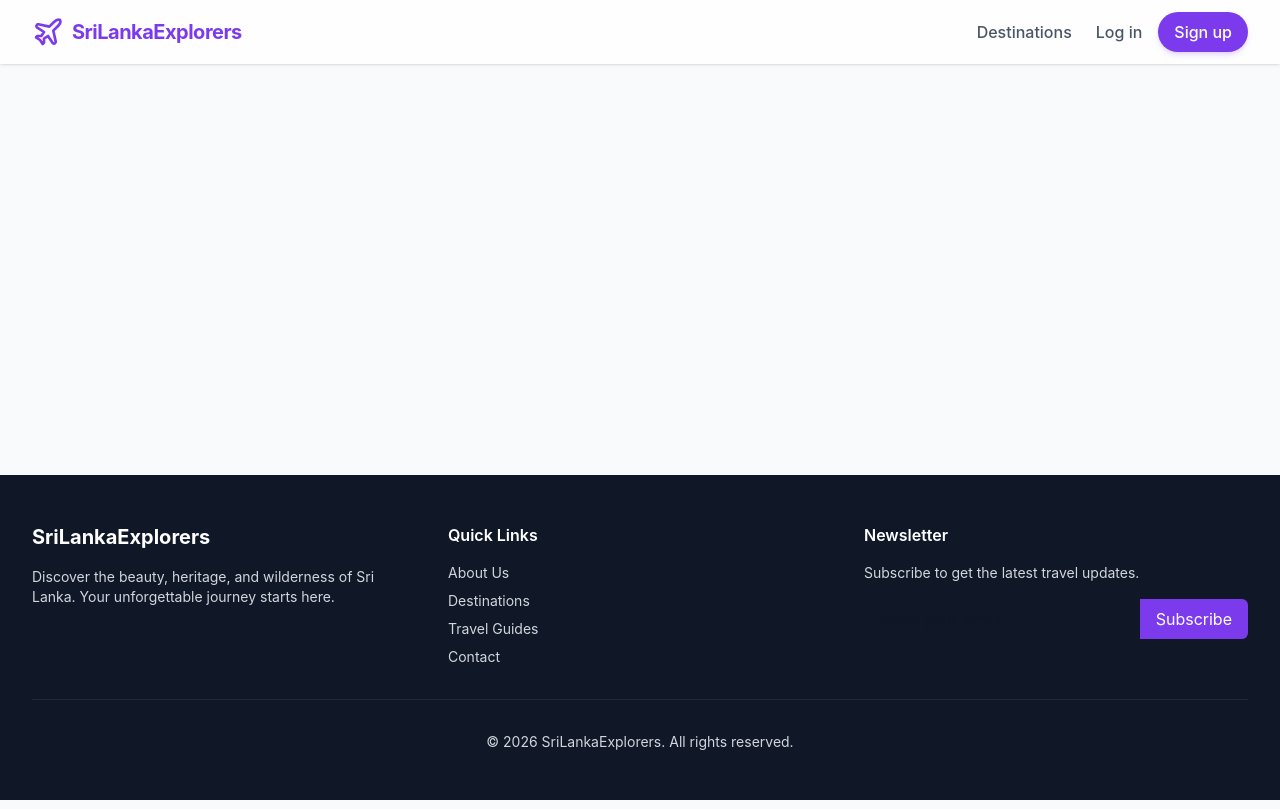
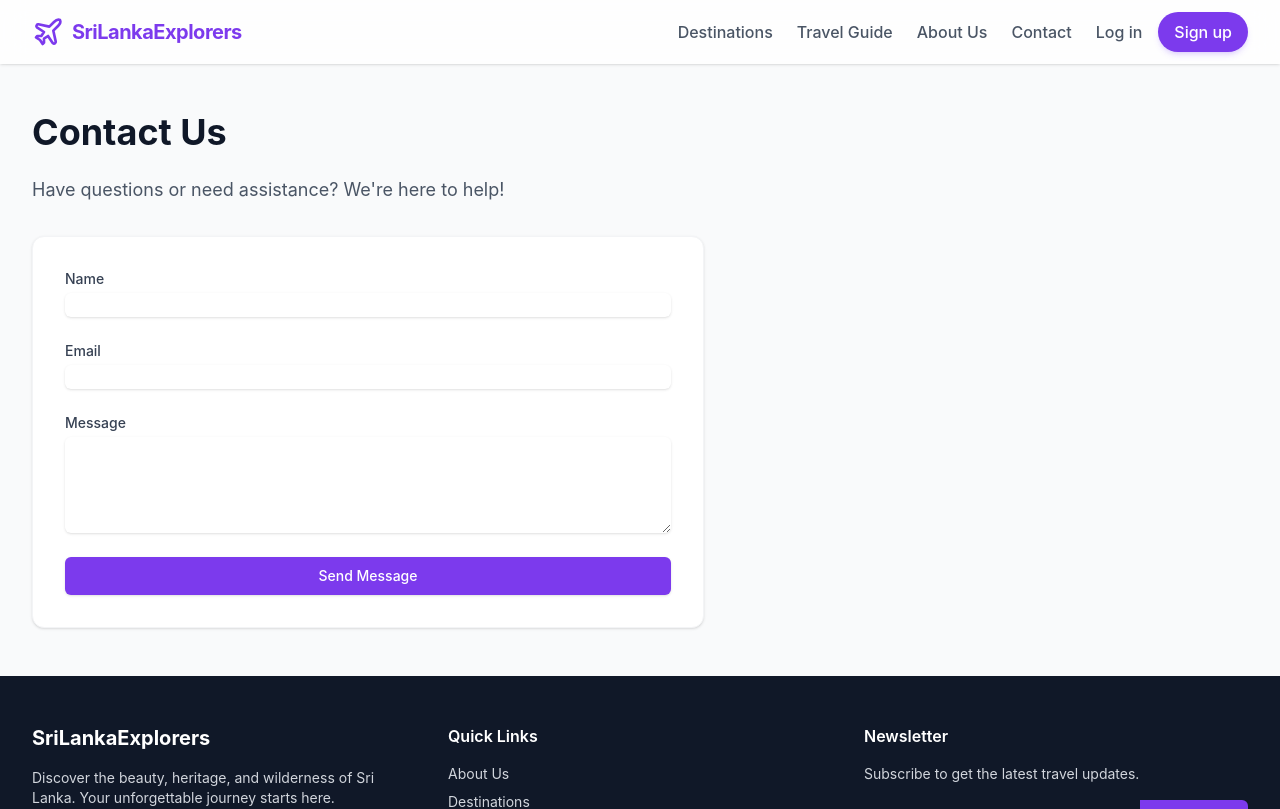
Before and after one commit to AsiriRasnayaka/Travel-Web-Application, a React (Vite) app in the folder client/: page /contact in a window 1280 px wide. Shown: the top 809 px of the page. Built offline with nearby package versions, Linux system fonts and the light colour scheme.

Commit message:
feat: implement Contact, TravelGuide, and AboutUs pages and update App routing and Navbar navigation

```diff
--- a/client/src/App.jsx
+++ b/client/src/App.jsx
@@ -6,6 +6,9 @@ import Destinations from './pages/Destinations';
 import DestinationDetails from './pages/DestinationDetails';
 import Login from './pages/Login';
 import Register from './pages/Register';
+import AboutUs from './pages/AboutUs';
+import Contact from './pages/Contact';
+import TravelGuide from './pages/TravelGuide';
 
 function App() {
   return (
@@ -17,6 +20,9 @@ function App() {
             <Route path="/" element={<Home />} />
             <Route path="/destinations" element={<Destinations />} />
             <Route path="/destinations/:id" element={<DestinationDetails />} />
+            <Route path="/travel-guide" element={<TravelGuide />} />
+            <Route path="/about" element={<AboutUs />} />
+            <Route path="/contact" element={<Contact />} />
             <Route path="/login" element={<Login />} />
             <Route path="/register" element={<Register />} />
           </Routes>
--- a/client/src/components/Navbar.jsx
+++ b/client/src/components/Navbar.jsx
@@ -26,6 +26,15 @@ const Navbar = () => {
           <div className="flex items-center space-x-6">
             <Link to="/destinations" className="text-gray-600 hover:text-brand-600 font-medium transition">
               Destinations
+            </Link>
+            <Link to="/travel-guide" className="text-gray-600 hover:text-brand-600 font-medium transition">
+              Travel Guide
+            </Link>
+            <Link to="/about" className="text-gray-600 hover:text-brand-600 font-medium transition">
+              About Us
+            </Link>
+            <Link to="/contact" className="text-gray-600 hover:text-brand-600 font-medium transition">
+              Contact
             </Link>
 
             {user ? (
--- /dev/null
+++ b/client/src/pages/AboutUs.jsx
@@ -0,0 +1,17 @@
+import React from 'react';
+
+const AboutUs = () => {
+  return (
+    <div className="max-w-7xl mx-auto px-4 sm:px-6 lg:px-8 py-12">
+      <h1 className="text-4xl font-bold text-gray-900 mb-6">About Us</h1>
+      <p className="text-lg text-gray-600 mb-4">
+        Welcome to SriLankaExplorers. We are dedicated to providing you with the best travel experiences in Sri Lanka.
+      </p>
+      <p className="text-lg text-gray-600">
+        Our mission is to help you discover the hidden gems, cultural heritage, and natural beauty of our island nation.
+      </p>
+    </div>
+  );
+};
+
+export default AboutUs;
--- /dev/null
+++ b/client/src/pages/Contact.jsx
@@ -0,0 +1,33 @@
+import React from 'react';
+
+const Contact = () => {
+  return (
+    <div className="max-w-7xl mx-auto px-4 sm:px-6 lg:px-8 py-12">
+      <h1 className="text-4xl font-bold text-gray-900 mb-6">Contact Us</h1>
+      <p className="text-lg text-gray-600 mb-8">
+        Have questions or need assistance? We're here to help!
+      </p>
+      <div className="bg-white rounded-xl shadow-sm p-8 max-w-2xl border border-gray-100">
+        <form className="space-y-6">
+          <div>
+            <label className="block text-sm font-medium text-gray-700">Name</label>
+            <input type="text" className="mt-1 block w-full rounded-md border-gray-300 shadow-sm focus:border-brand-500 focus:ring-brand-500" />
+          </div>
+          <div>
+            <label className="block text-sm font-medium text-gray-700">Email</label>
+            <input type="email" className="mt-1 block w-full rounded-md border-gray-300 shadow-sm focus:border-brand-500 focus:ring-brand-500" />
+          </div>
+          <div>
+            <label className="block text-sm font-medium text-gray-700">Message</label>
+            <textarea rows={4} className="mt-1 block w-full rounded-md border-gray-300 shadow-sm focus:border-brand-500 focus:ring-brand-500"></textarea>
+          </div>
+          <button type="submit" className="w-full flex justify-center py-2 px-4 border border-transparent rounded-md shadow-sm text-sm font-medium text-white bg-brand-600 hover:bg-brand-700 focus:outline-none focus:ring-2 focus:ring-offset-2 focus:ring-brand-500">
+            Send Message
+          </button>
+        </form>
+      </div>
+    </div>
+  );
+};
+
+export default Contact;
--- /dev/null
+++ b/client/src/pages/TravelGuide.jsx
@@ -0,0 +1,31 @@
+import React from 'react';
+
+const TravelGuide = () => {
+  return (
+    <div className="max-w-7xl mx-auto px-4 sm:px-6 lg:px-8 py-12">
+      <h1 className="text-4xl font-bold text-gray-900 mb-6">Travel Guide</h1>
+      <p className="text-lg text-gray-600 mb-8">
+        Everything you need to know before visiting Sri Lanka.
+      </p>
+
+      <div className="grid grid-cols-1 md:grid-cols-2 lg:grid-cols-3 gap-8">
+        <div className="bg-white p-6 rounded-xl shadow-sm border border-gray-100">
+          <h2 className="text-xl font-semibold text-gray-900 mb-3">Best Time to Visit</h2>
+          <p className="text-gray-600">The best time to visit the west and south coasts and hill country is from December to March, while the best weather on the east coast is from April/May to September.</p>
+        </div>
+
+        <div className="bg-white p-6 rounded-xl shadow-sm border border-gray-100">
+          <h2 className="text-xl font-semibold text-gray-900 mb-3">Visa Requirements</h2>
+          <p className="text-gray-600">Most travelers require an Electronic Travel Authorization (ETA) prior to arrival. It's usually valid for 30 days and can be applied for online.</p>
+        </div>
+
+        <div className="bg-white p-6 rounded-xl shadow-sm border border-gray-100">
+          <h2 className="text-xl font-semibold text-gray-900 mb-3">Currency</h2>
+          <p className="text-gray-600">The local currency is the Sri Lankan Rupee (LKR). ATMs are widely available, and credit cards are accepted at most hotels and larger restaurants.</p>
+        </div>
+      </div>
+    </div>
+  );
+};
+
+export default TravelGuide;
```
